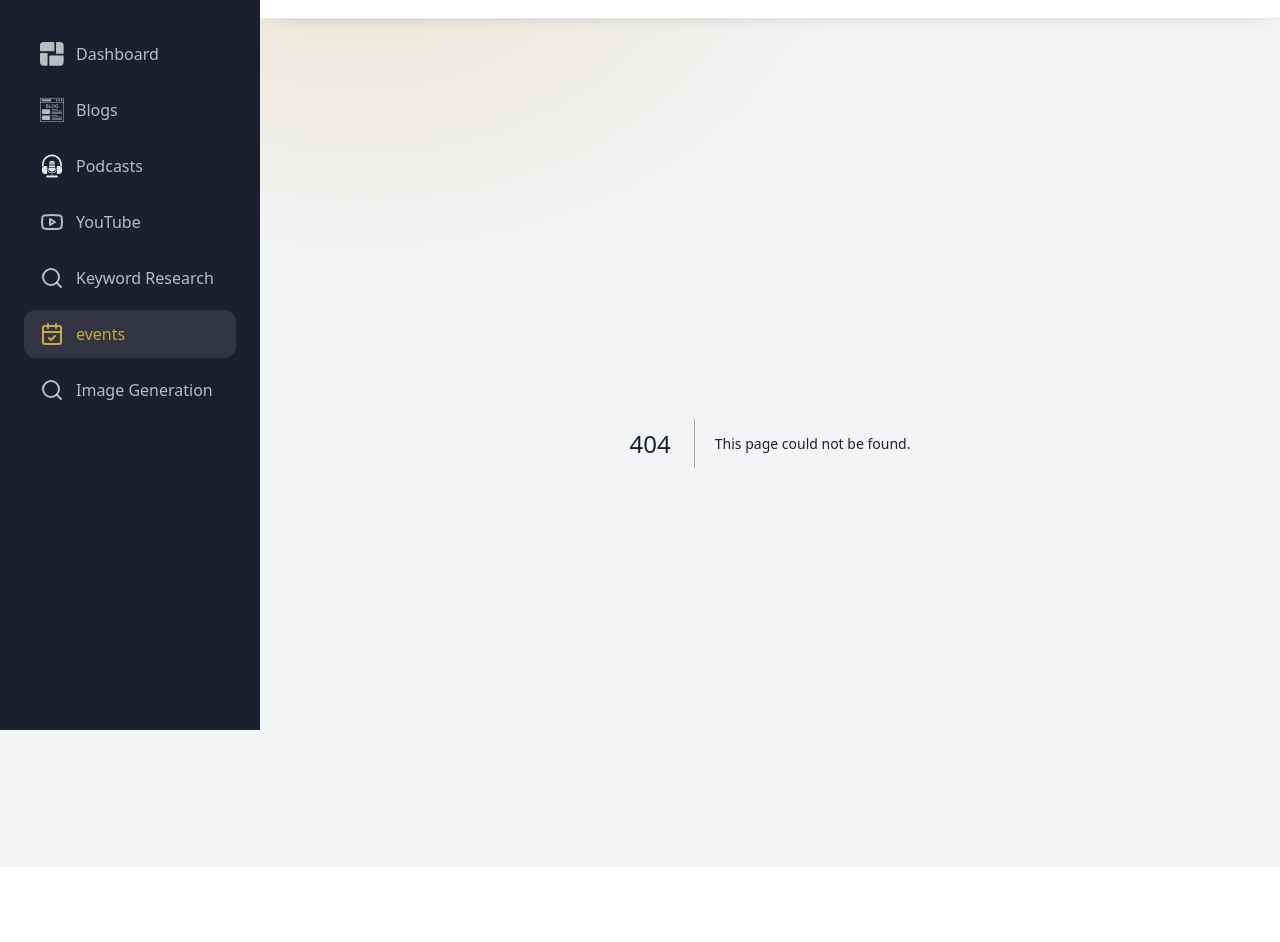
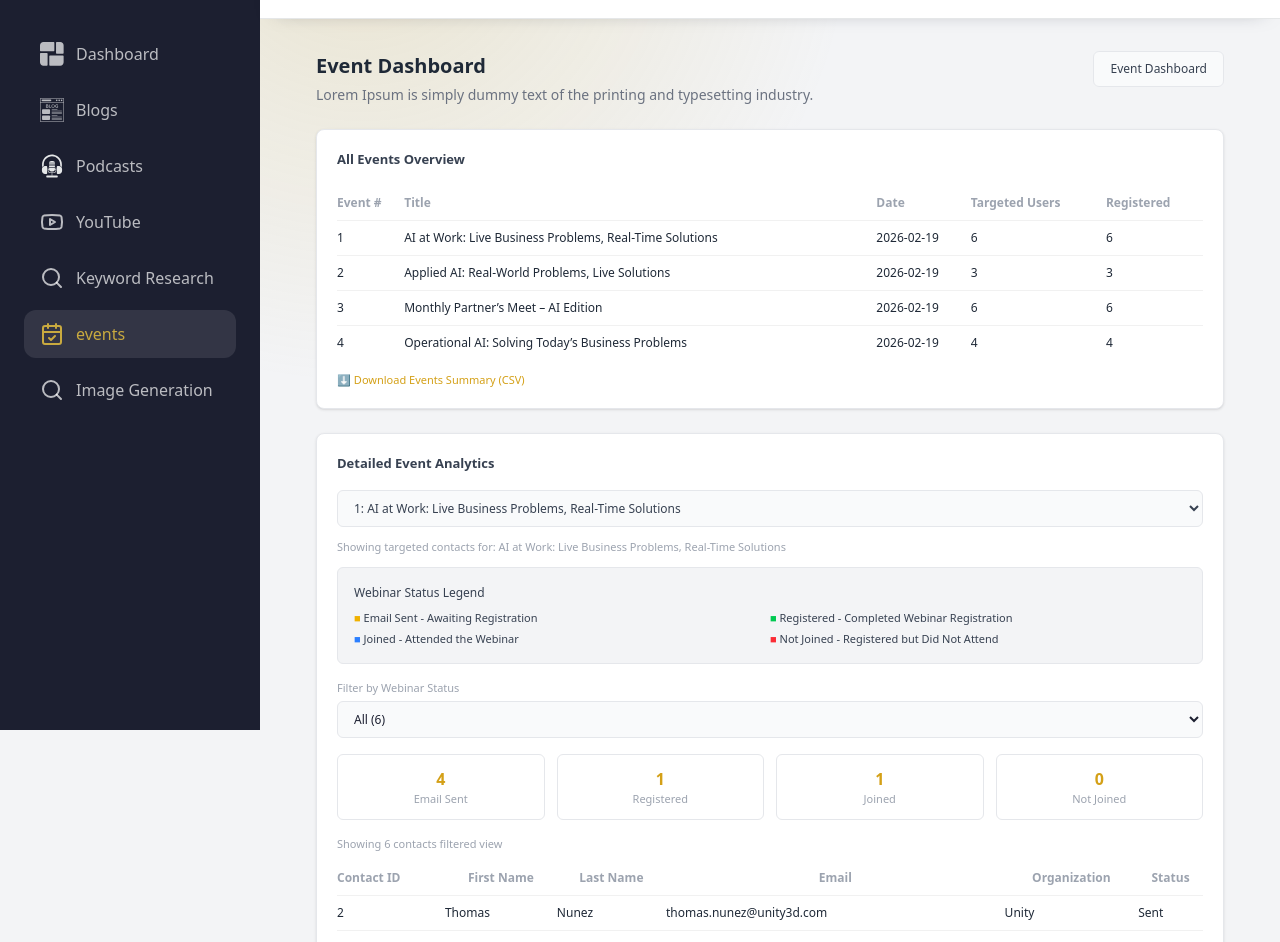
Before and after one commit to samarthpatel8595/rankify-react, a Next.js app in the folder rankify-react/: page /events/create in a window 1280 px wide. Before the commit this address had no page. Shown: the part 70-1012 px from the top of the page. Before the commit the page ends 937 px from the top, so only its background shows below. Built offline with nearby package versions, Linux system fonts and the light colour scheme.

Commit message:
update events page

```diff
--- /dev/null
+++ b/rankify-react/src/app/events/create/page.tsx
@@ -0,0 +1,171 @@
+"use client";
+
+export default function CreateEventPage() {
+  return (
+    <div className="p-2 space-y-6">
+
+      {/* HEADER */}
+      <div className="flex justify-between items-start mb-6">
+        <div>
+          <h1 className="text-[20px] font-semibold text-[#1F2937]">
+            Event Dashboard
+          </h1>
+          <p className="text-sm text-[#6B7280] mt-1">
+            Lorem Ipsum is simply dummy text of the printing and typesetting industry.
+          </p>
+        </div>
+
+        {/* RIGHT BUTTON (FIXED STYLE) */}
+        <button className="bg-[#F9FAFB] border border-[#E5E7EB] text-[12px] px-4 py-2 rounded-md text-[#374151]">
+          Event Dashboard
+        </button>
+      </div>
+
+      {/* ===== CARD 1 ===== */}
+      <div className="bg-[#FFFFFF] border border-[#E5E7EB] rounded-lg p-5 mb-6 shadow-sm">
+
+        <h2 className="text-[13px] font-semibold text-[#374151] mb-4">
+          All Events Overview
+        </h2>
+
+        <table className="w-full text-[12px]">
+          <thead className="text-[#9CA3AF]">
+            <tr>
+              <th className="text-left py-2">Event #</th>
+              <th className="text-left">Title</th>
+              <th className="text-left">Date</th>
+              <th className="text-left">Targeted Users</th>
+              <th className="text-left">Registered</th>
+            </tr>
+          </thead>
+
+          <tbody className="text-[#1F2937]">
+            {[
+              ["1","AI at Work: Live Business Problems, Real-Time Solutions","2026-02-19","6","6"],
+              ["2","Applied AI: Real-World Problems, Live Solutions","2026-02-19","3","3"],
+              ["3","Monthly Partner’s Meet – AI Edition","2026-02-19","6","6"],
+              ["4","Operational AI: Solving Today’s Business Problems","2026-02-19","4","4"],
+            ].map((row, i) => (
+              <tr key={i} className="border-t border-[#F1F1F1]">
+                {row.map((cell, j) => (
+                  <td key={j} className="py-2">{cell}</td>
+                ))}
+              </tr>
+            ))}
+          </tbody>
+        </table>
+
+        <p className="text-[11px] text-[#D4A017] mt-3 cursor-pointer">
+          ⬇ Download Events Summary (CSV)
+        </p>
+      </div>
+
+      {/* ===== CARD 2 ===== */}
+      <div className="bg-[#FFFFFF] border border-[#E5E7EB] rounded-lg p-5 shadow-sm">
+
+        <h2 className="text-[13px] font-semibold text-[#374151] mb-4">
+          Detailed Event Analytics
+        </h2>
+
+        {/* SELECT */}
+        <select className="w-full mb-3 border border-[#E5E7EB] rounded-md px-3 py-2 text-[12px] bg-[#F9FAFB] text-[#374151]">
+          <option>
+            1: AI at Work: Live Business Problems, Real-Time Solutions
+          </option>
+        </select>
+
+        <p className="text-[11px] text-[#9CA3AF] mb-3">
+          Showing targeted contacts for: AI at Work: Live Business Problems, Real-Time Solutions
+        </p>
+
+        {/* LEGEND */}
+        <div className="bg-[#F3F4F6] border border-[#E5E7EB] rounded-md p-4 mb-4">
+
+          <p className="text-[12px] font-medium text-[#374151] mb-2">
+            Webinar Status Legend
+          </p>
+
+          <div className="grid grid-cols-2 gap-y-1 text-[11px] text-[#374151]">
+            <p><span className="text-yellow-500">■</span> Email Sent - Awaiting Registration</p>
+            <p><span className="text-green-500">■</span> Registered - Completed Webinar Registration</p>
+            <p><span className="text-blue-500">■</span> Joined - Attended the Webinar</p>
+            <p><span className="text-red-500">■</span> Not Joined - Registered but Did Not Attend</p>
+          </div>
+        </div>
+
+        {/* FILTER */}
+        <p className="text-[11px] text-[#9CA3AF] mb-1">
+          Filter by Webinar Status
+        </p>
+
+        <select className="w-full mb-4 border border-[#E5E7EB] rounded-md px-3 py-2 text-[12px] bg-[#F9FAFB]">
+          <option>All (6)</option>
+        </select>
+
+        {/* STATS */}
+        <div className="grid grid-cols-4 gap-3 mb-4">
+          {[
+            { value: 4, label: "Email Sent" },
+            { value: 1, label: "Registered" },
+            { value: 1, label: "Joined" },
+            { value: 0, label: "Not Joined" },
+          ].map((item, i) => (
+            <div
+              key={i}
+              className="border border-[#E5E7EB] rounded-md p-3 text-center bg-white"
+            >
+              <p className="text-[16px] font-semibold text-[#D4A017]">
+                {item.value}
+              </p>
+              <p className="text-[11px] text-[#9CA3AF]">
+                {item.label}
+              </p>
+            </div>
+          ))}
+        </div>
+
+        <p className="text-[11px] text-[#9CA3AF] mb-2">
+          Showing 6 contacts filtered view
+        </p>
+
+        {/* TABLE */}
+        <table className="w-full text-[12px]">
+          <thead className="text-[#9CA3AF]">
+            <tr>
+              <th className="text-left py-2">Contact ID</th>
+              <th>First Name</th>
+              <th>Last Name</th>
+              <th>Email</th>
+              <th>Organization</th>
+              <th>Status</th>
+            </tr>
+          </thead>
+
+          <tbody className="text-[#1F2937]">
+            {[
+              ["2","Thomas","Nunez","thomas.nunez@unity3d.com","Unity","Sent"],
+              ["5","Nicuqi","Malick","malick.nequi@datagalaxy.com","DataGalaxy","Sent"],
+              ["6","Valentin","Nguyen","valentin.nguyen@photobuster.com","PhotonBuster","Sent"],
+              ["8","Samuel","Akintola","s.akintola@verslog.fr","Verslog","Sent"],
+              ["9","Yassine","Soulaimani","yassine.soulaimani@arcadi.it","Arcadi","Sent"],
+              ["10","Mohamed","Sowabi","mohamed.sowabi@edubafrica.com","LinkWay","Sent"],
+            ].map((row, i) => (
+              <tr key={i} className="border-t border-[#F1F1F1]">
+                {row.map((cell, j) => (
+                  <td key={j} className="py-2">{cell}</td>
+                ))}
+              </tr>
+            ))}
+          </tbody>
+        </table>
+
+        {/* DOWNLOAD */}
+        <div className="flex gap-6 mt-4 text-[11px] text-[#D4A017]">
+          <p>⬇ Download Filtered Details (CSV)</p>
+          <p>⬇ Download Filtered Details (Excel)</p>
+        </div>
+
+      </div>
+    </div>
+  );
+}
--- a/rankify-react/src/app/events/page.tsx
+++ b/rankify-react/src/app/events/page.tsx
@@ -2,6 +2,7 @@
 
 import { useState } from "react";
 import { Filter } from "lucide-react";
+import Link from "next/link";
 export default function CreateEventPage() {
   const [jobTitle, setJobTitle] = useState("");
 
@@ -22,10 +23,12 @@ export default function CreateEventPage() {
   </div>
 
   {/* Right Side Button */}
-  <button className="flex items-center gap-2 bg-white hover:bg-gray-200 text-gray-700 px-5 py-3 rounded-xl shadow-sm transition">
-    <Filter className="w-4 h-6" />
-    <span className="text-sm font-medium">Create New Event</span>
-  </button>
+  <Link href="/events/create">
+    <button className="flex items-center gap-2 bg-white hover:bg-gray-200 text-gray-700 px-5 py-3 rounded-xl shadow-sm transition">
+      <Filter className="w-4 h-6" />
+      <span className="text-sm font-medium">Create New Event</span>
+    </button>
+  </Link>
 
 </div>
 
```
